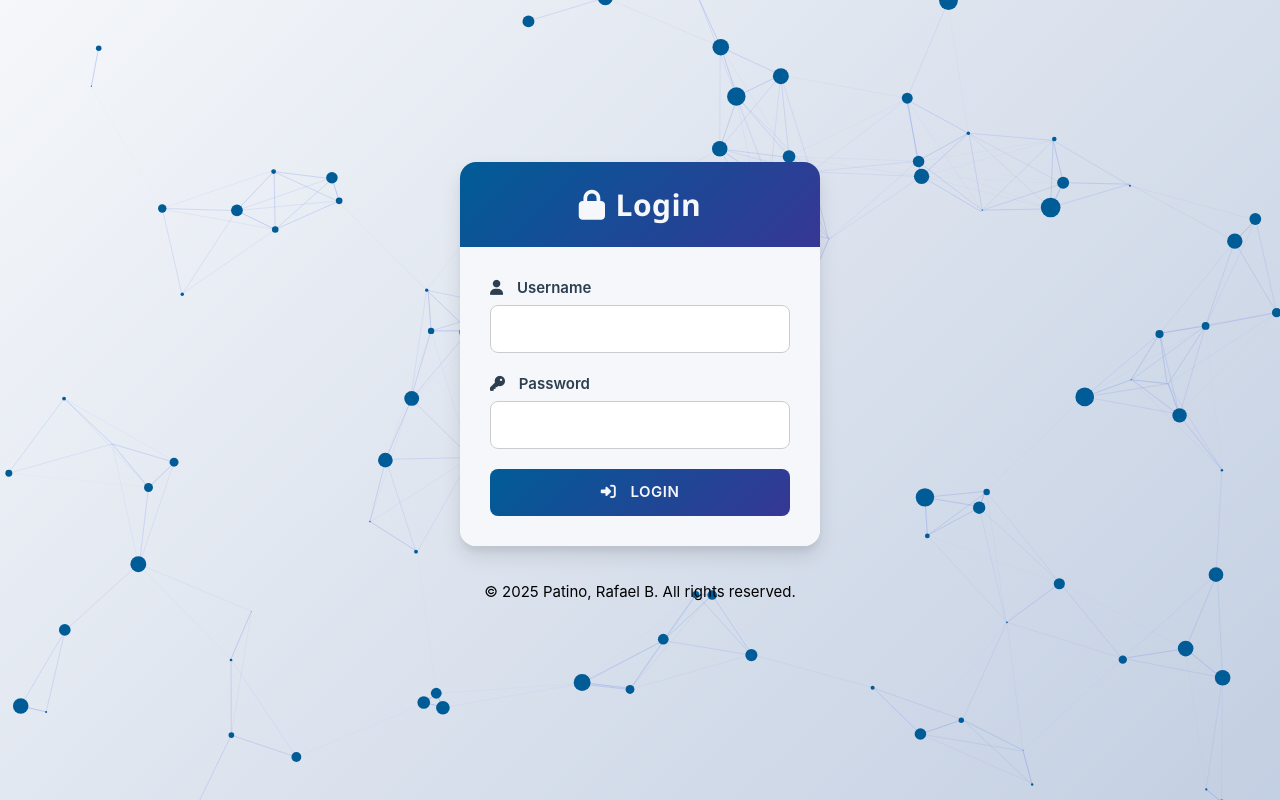
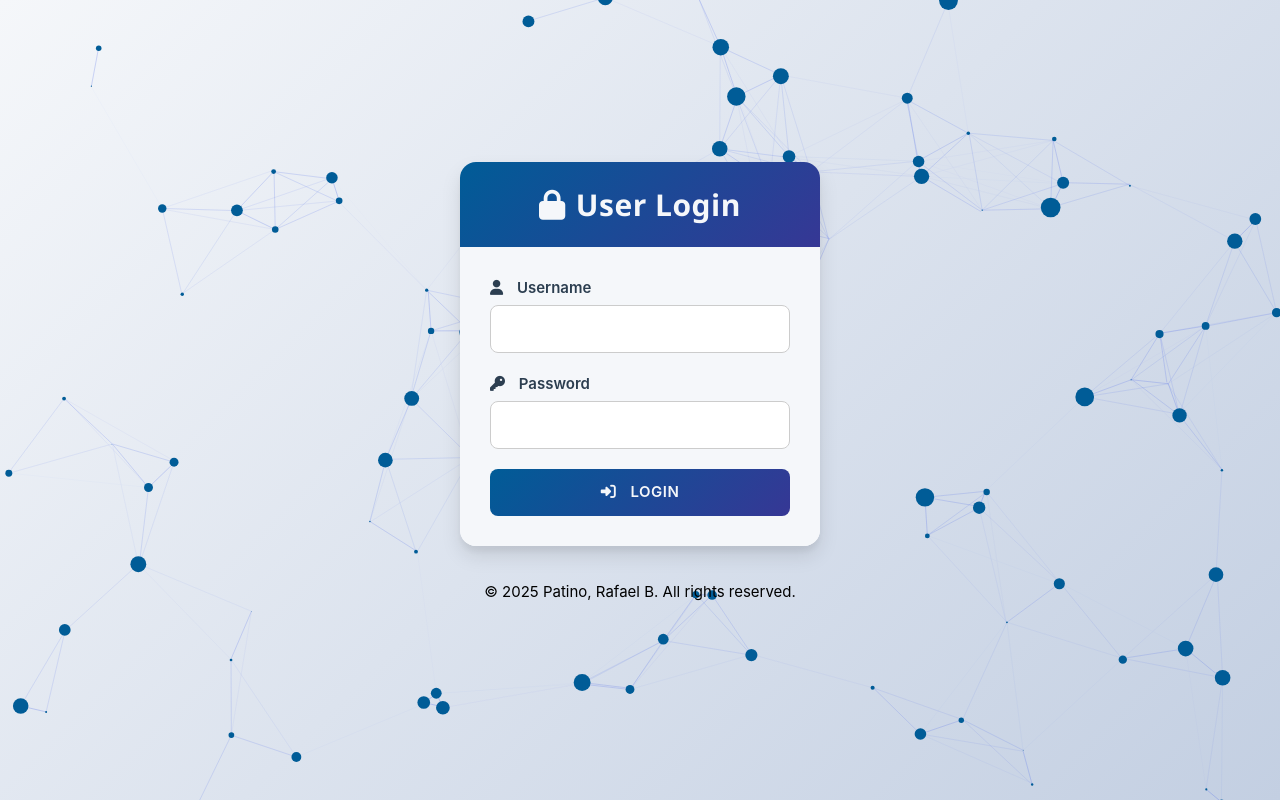
Before and after one commit to Sabnock-k/Sit-in-Monitoring-System, a PHP site: page /login.php in a window 1280 px wide. Run offline with PHP 8.4, Linux system fonts and the light colour scheme; some web fonts are replaced.

Commit message:
Clarified Texts

```diff
--- a/SMS/login.php
+++ b/SMS/login.php
@@ -131,7 +131,7 @@ session_start();
 <div class="login-container">
     <div class="w3-card-4 login-card">
         <div class="login-header">
-            <h2><i class="fas fa-lock"></i>Login</h2>
+            <h2><i class="fas fa-lock"></i>User Login</h2>
         </div>
         <form class="login-form w3-container" method="POST" action="login.php">
             <label><i class="fas fa-user"></i> Username</label>
```
